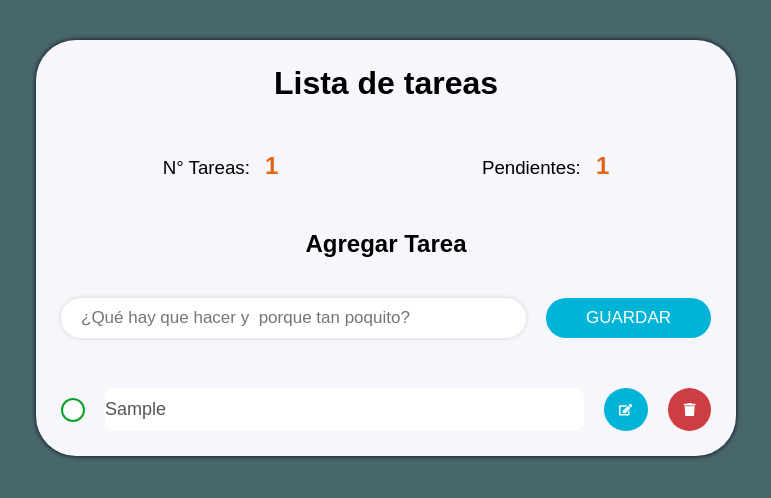
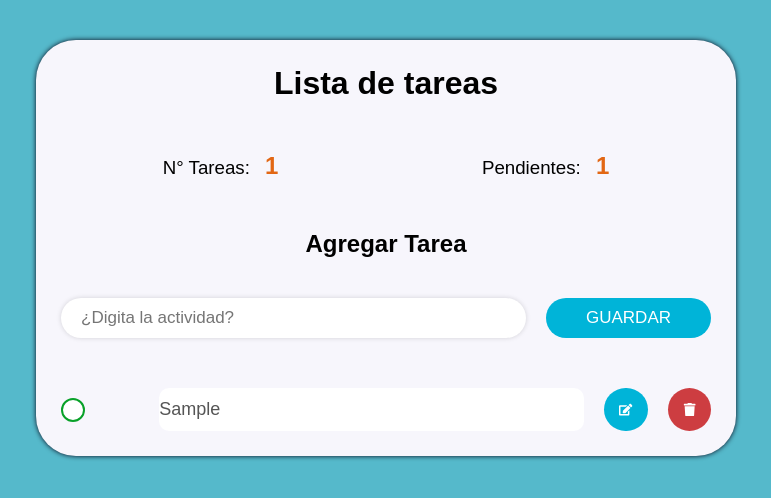
Before and after one commit to leonardo-sandoval/my-react-task-list-, a React (Vite) app in the folder tareas/: page / in a window 1280 px wide. Both pictures are taken after typing "Sample" into the empty fields and a click on the button "GUARDAR". Shown: the top 498 px of the page, without its empty margins (254-1025 px from the left). Built offline with nearby package versions, Linux system fonts and the light colour scheme.

Commit message:
rama  main

```diff
--- a/tareas/src/App.css
+++ b/tareas/src/App.css
@@ -15,7 +15,7 @@
 
 body {
 	font-family: Arial, Helvetica, sans-serif;
-	background-color: #032e36b9;
+	background-color: #159fb8b9;
 	max-width: 1200px;
 	margin: 40px auto;
 	display: flex;
@@ -92,6 +92,7 @@ ul li form {
 	border-radius: 10px;
 	/* background-color: #000; */
 	outline: none;
+	margin-left: 10%;
 }
 
 .container-done {
--- a/tareas/src/App.jsx
+++ b/tareas/src/App.jsx
@@ -1,4 +1,3 @@
-import { useState } from 'react';
 import './App.css';
 import { TodoAdd } from './components/TodoAdd';
 import { TodoList } from './components/TodoList';
--- a/tareas/src/components/TodoAdd.jsx
+++ b/tareas/src/components/TodoAdd.jsx
@@ -29,7 +29,7 @@ export const TodoAdd = ({ handleNewTodo }) => {
 				name='description'
 				value={description}
 				onChange={onInputChange}
-				placeholder='¿Qué hay que hacer y  porque tan poquito?'
+				placeholder='¿Digita la actividad?'
 			/>
 
 			<button className='btn-add' type='submit'>
--- a/tareas/src/components/TodoUpdate.jsx
+++ b/tareas/src/components/TodoUpdate.jsx
@@ -33,7 +33,7 @@ export const TodoUpdate = ({ todo, handleUpdateTodo }) => {
 				name='updateDescription'
 				value={updateDescription}
 				onChange={onInputChange}
-				placeholder='¿Qué hay que hacer?'
+				placeholder='¿Escribe la actividad?'
 				readOnly={disabled}
 				ref={focusInputRef}
 			/>
```
Also changed, not shown: 1 other file (tests, documents, lock files or other folders).
